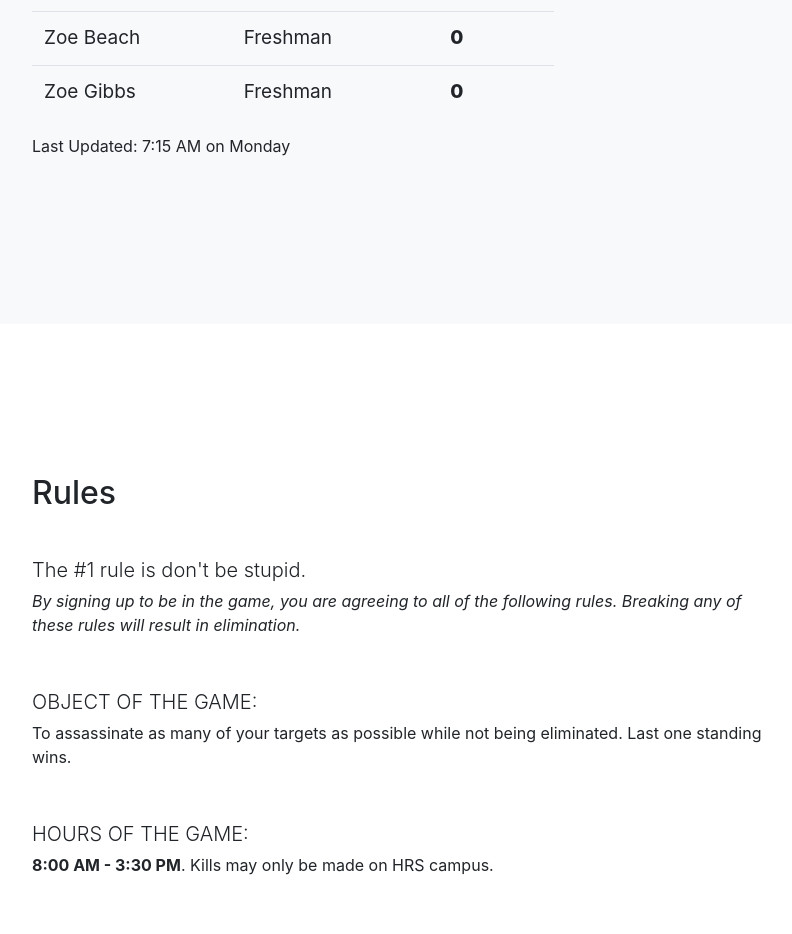
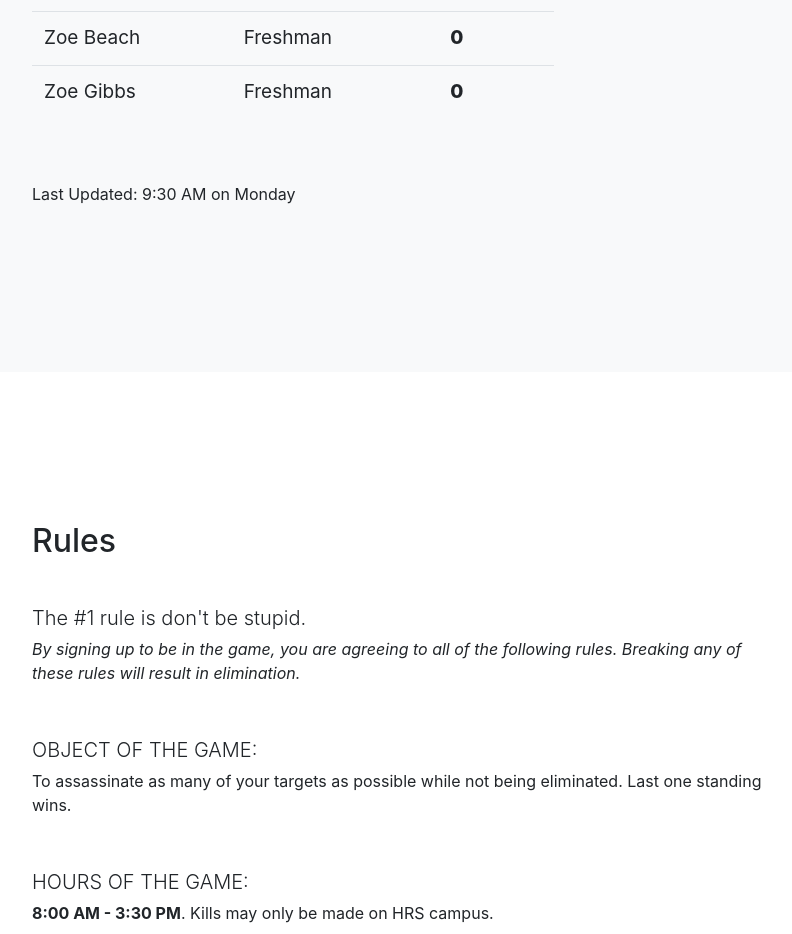
Before and after one commit to hrs-cce/assassins, a website with bundled scripts: page index.html in a window 1280 px wide. Shown: the part 3700-4634 px from the top of the page, without its empty margins (243-1035 px from the left). Built offline with nearby package versions, Linux system fonts and the light colour scheme.

Commit message:
Update index.html

```diff
--- a/index.html
+++ b/index.html
@@ -367,7 +367,10 @@
 
               </tbody>
             </table>
-                     <p> Last Updated: 7:15 AM on Monday </p>
+
+            <br>
+            <br>
+                     <p> Last Updated: 9:30 AM on Monday </p>
           </div>
         </div>
       </div>
```
